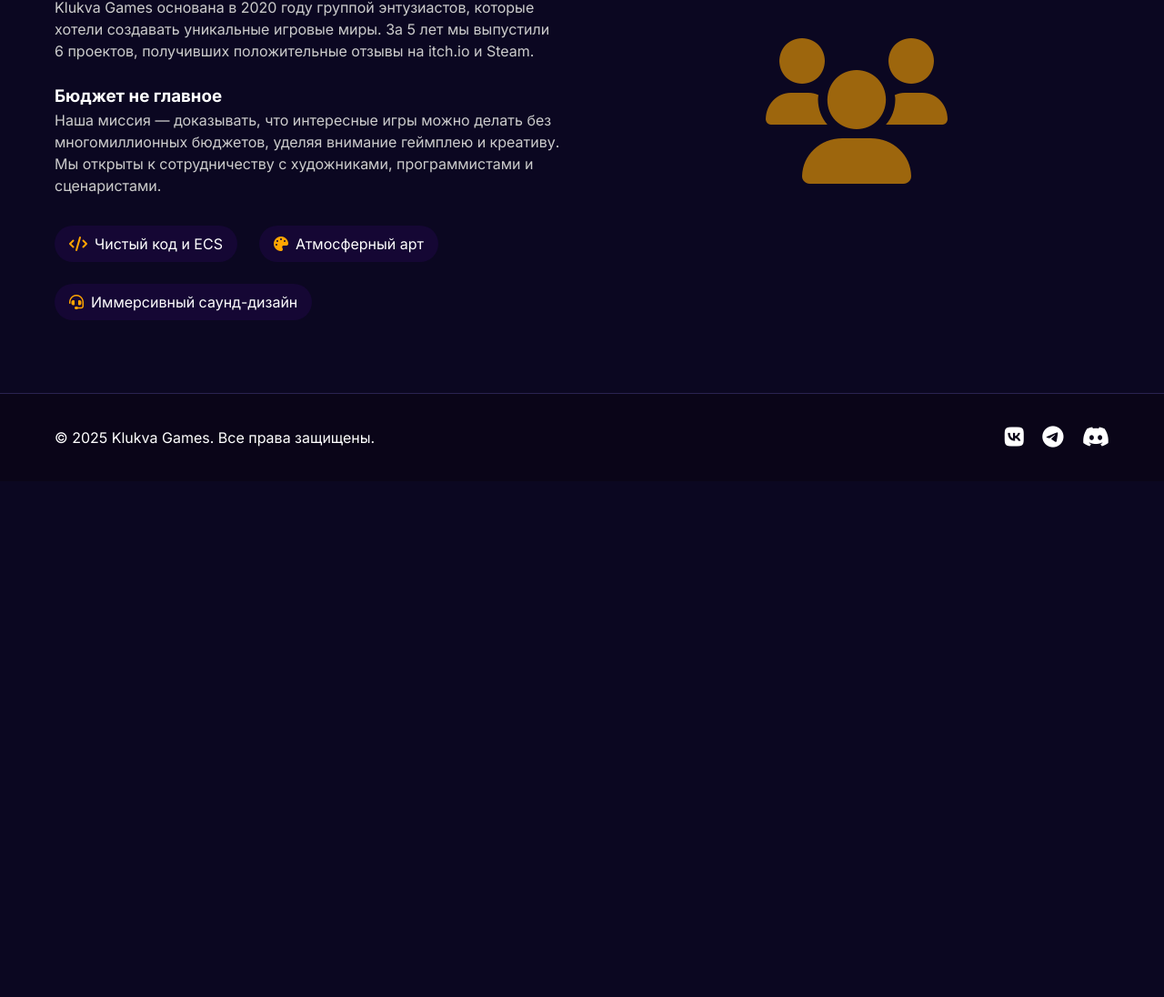
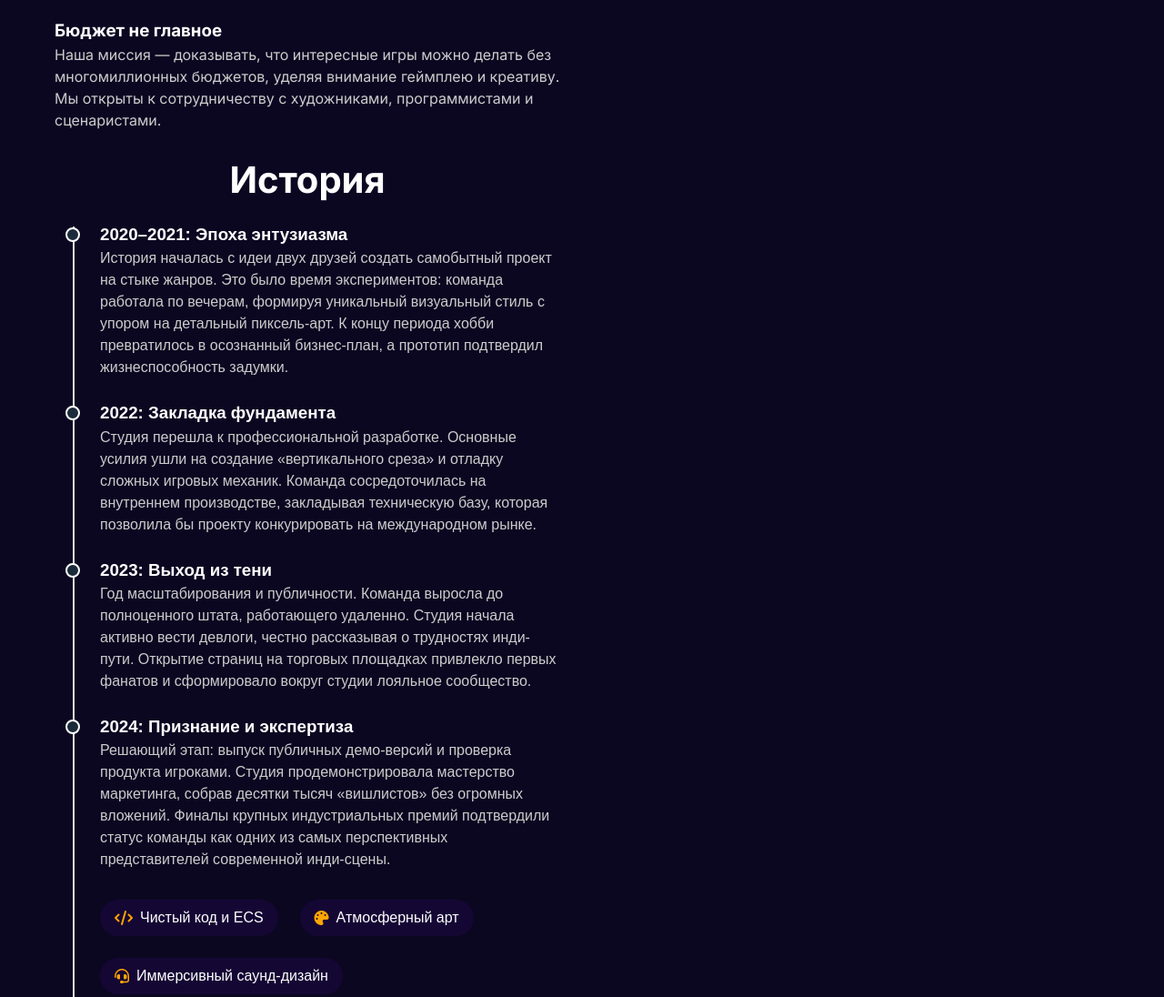
Before and after one commit to MrAdamTaylor/PorfolioProject, a plain HTML site: page about.html in a window 1280 px wide. Shown: the part 344-1440 px from the top of the page at 91% size. Before the commit the page ends 873 px from the top, so only its background shows below. Drawn offline with Linux system fonts and the light colour scheme.

Commit message:
Update about

```diff
--- a/about.html
+++ b/about.html
@@ -34,11 +34,31 @@
                 <h1 class="section-title">О команде Klukva Games</h1>
                 <div class="about-content">
                     <div class="about-text">
-                        <h2>Мы — инди-студия из России</h2>
+
+
                         <h3>Мы — инди-студия из России</h3>
                         <p>Klukva Games основана в 2020 году группой энтузиастов, которые хотели создавать уникальные игровые миры. За 5 лет мы выпустили 6 проектов, получивших положительные отзывы на itch.io и Steam.</p>
+
                         <h3>Бюджет не главное</h3>
                         <p>Наша миссия — доказывать, что интересные игры можно делать без многомиллионных бюджетов, уделяя внимание геймплею и креативу. Мы открыты к сотрудничеству с художниками, программистами и сценаристами.</p>
+
+                        <h1 class="section-title">История</h1>
+                        <div class="history-container">
+                        <div class="history-item">
+
+                        <h3>2020–2021: Эпоха энтузиазма</h3>
+                        <p>История началась с идеи двух друзей создать самобытный проект на стыке жанров. Это было время экспериментов: команда работала по вечерам, формируя уникальный визуальный стиль с упором на детальный пиксель-арт. К концу периода хобби превратилось в осознанный бизнес-план, а прототип подтвердил жизнеспособность задумки.</p>
+                        <div class="history-item">
+                        <h3>2022: Закладка фундамента</h3>
+                        <p>Студия перешла к профессиональной разработке. Основные усилия ушли на создание «вертикального среза» и отладку сложных игровых механик. Команда сосредоточилась на внутреннем производстве, закладывая техническую базу, которая позволила бы проекту конкурировать на международном рынке.</p>
+                        <div class="history-item">
+                        <h3>2023: Выход из тени</h3>
+                        <p>Год масштабирования и публичности. Команда выросла до полноценного штата, работающего удаленно. Студия начала активно вести девлоги, честно рассказывая о трудностях инди-пути. Открытие страниц на торговых площадках привлекло первых фанатов и сформировало вокруг студии лояльное сообщество.</p>
+                        <div class="history-item">
+                        <h3>2024: Признание и экспертиза</h3>
+                        <p>Решающий этап: выпуск публичных демо-версий и проверка продукта игроками. Студия продемонстрировала мастерство маркетинга, собрав десятки тысяч «вишлистов» без огромных вложений. Финалы крупных индустриальных премий подтвердили статус команды как одних из самых перспективных представителей современной инди-сцены.</p>
+                        </div>
+                        </div>
                         <div class="team-values">
                             <div class="value">
                                 <i class="fas fa-code"></i>
--- a/style.css
+++ b/style.css
@@ -442,3 +442,48 @@ footer .container {
         grid-template-columns: repeat(2, 1fr);
     }
 }
+
+   .history-container {
+    position: relative;
+    /* 1. Устанавливаем отступ от линии до текста */
+    padding-left: 30px;
+    margin-left: 20px;
+    font-family: sans-serif;
+  }
+
+  .history-container::before {
+    content: "";
+    position: absolute;
+    /* 2. Линия стоит в нулевой точке */
+    left: 0;
+    top: 5px;
+    bottom: 5px;
+    width: 2px;
+    background-color: #e0e0e0;
+  }
+
+  .history-item {
+    position: relative;
+    margin-bottom: 30px;
+  }
+
+  .history-item::before {
+    content: "";
+    position: absolute;
+    /* 3. Двигаем точку влево ровно на столько же, сколько padding у контейнера */
+    left: -30px;
+    /* 4. Центрируем саму точку относительно линии */
+    transform: translateX(-50%);
+
+    top: 6px;
+    width: 12px;
+    height: 12px;
+    background-color: #1a2a3a;
+    border: 2px solid white;
+    border-radius: 50%;
+    z-index: 2;
+  }
+
+  .history-item:last-child::after {
+    display: none;
+  }
```
